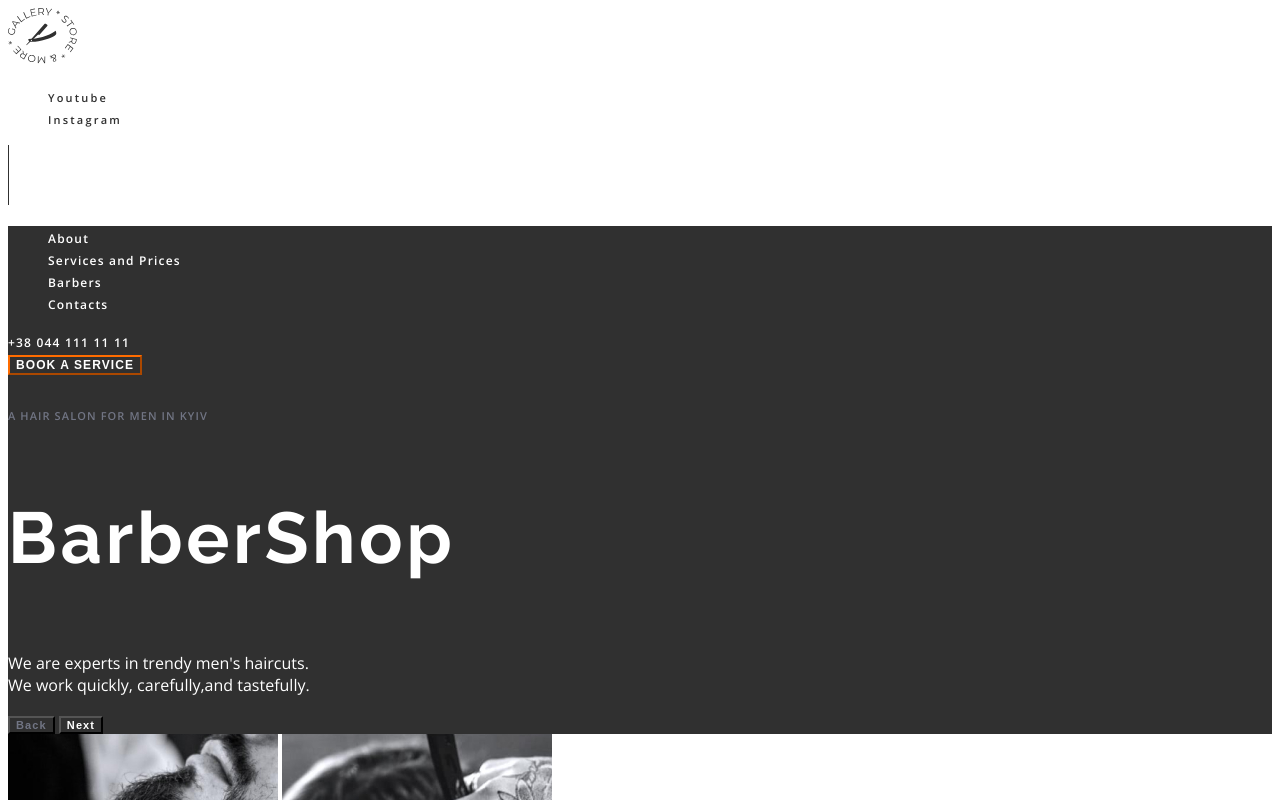
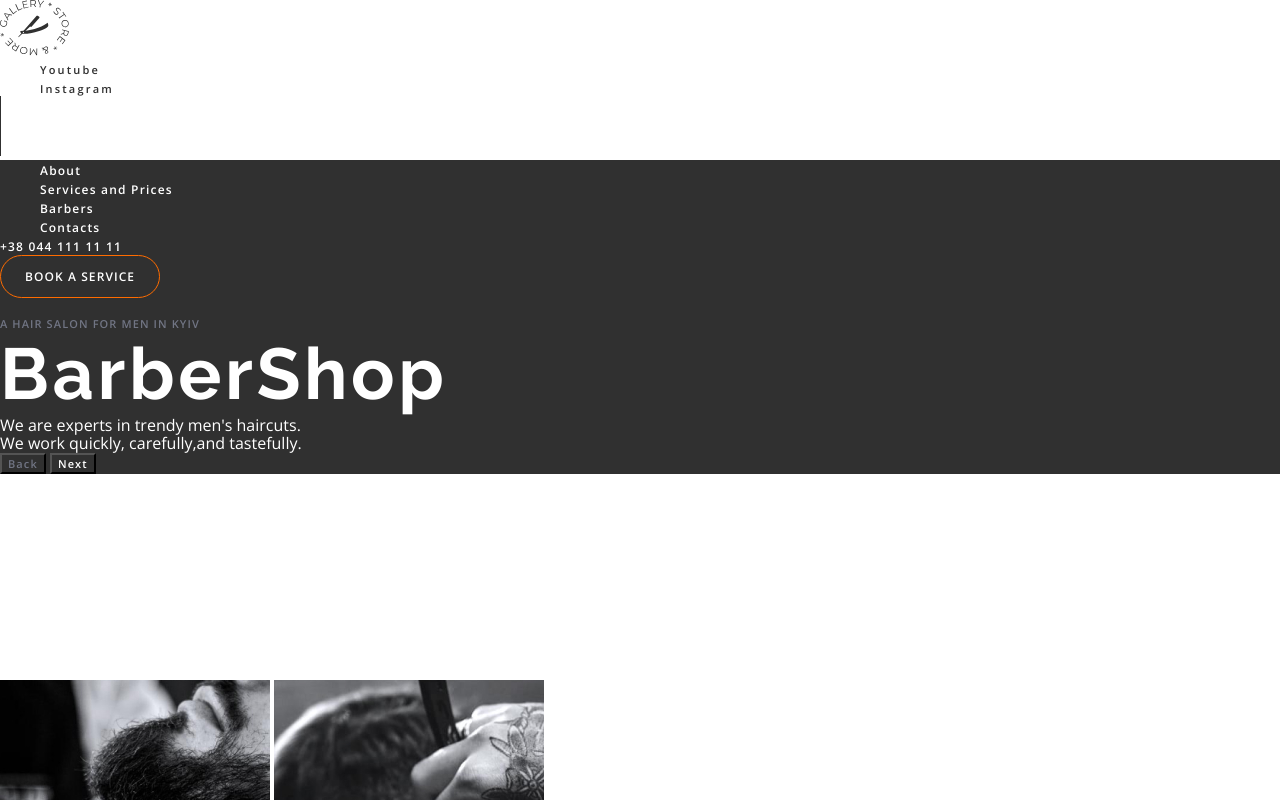
Before and after one commit to ZionLodge/barbershop, a plain HTML site: page index.html in a window 1280 px wide. Shown: the top 800 px of the page. Drawn offline with nearby package versions, Linux system fonts and the light colour scheme.

Commit message:
next lesson

```diff
--- a/css/styles.css
+++ b/css/styles.css
@@ -10,6 +10,17 @@
 }
 
 /* Global styles */
+
+*,
+*::before,
+*::after {
+  box-sizing: border-box;
+}
+
+* {
+  margin: 0;
+}
+
 body {
   font-family: var(--text-font-family);
 }
@@ -23,6 +34,10 @@ ul {
 }
 
 /* Classes */
+.hero {
+  width: 1280px;
+  height: 680px;
+}
 
 .social-media-link {
   color: var(--dark-color);
@@ -75,9 +90,9 @@ ul {
 
 .book-service-button {
   background: none;
-  color: var(--white-color);
-  border-color: var(--brand-color);
-
+  border-radius: 25px;
+  border: 1px solid var(--brand-color);
+  padding: 12px 24px;
   font-size: 12px;
   font-style: normal;
   font-weight: 600;
@@ -97,7 +112,8 @@ ul {
 
 .book-service-button:hover,
 .book-service-button:focus {
-  color: var(--brand-color);
+  color: var(--white-color);
+  background-color: var(--brand-color);
 }
 
 .subtitle {
--- a/index.html
+++ b/index.html
@@ -6,6 +6,13 @@
     <meta name="description" content="The Best Barbershop in Your City" />
     <meta name="keywords" content="Barbershop, Hair, Beard, Haircuts" />
     <title>BarberShop</title>
+    <link
+      rel="stylesheet"
+      href="https://cdnjs.cloudflare.com/ajax/libs/modern-normalize/2.0.0/modern-normalize.min.css"
+      integrity="sha512-4xo8blKMVCiXpTaLzQSLSw3KFOVPWhm/TRtuPVc4WG6kUgjH6J03IBuG7JZPkcWMxJ5huwaBpOpnwYElP/m6wg=="
+      crossorigin="anonymous"
+      referrerpolicy="no-referrer"
+    />
     <link rel="preconnect" href="https://fonts.googleapis.com" />
     <link rel="preconnect" href="https://fonts.gstatic.com" crossorigin />
     <link
@@ -16,7 +23,7 @@
   </head>
   <body>
     <!-- Hero section -->
-    <section>
+    <section class="hero">
       <!-- Sidebar -->
       <div>
         <a href="./index.html">
```
